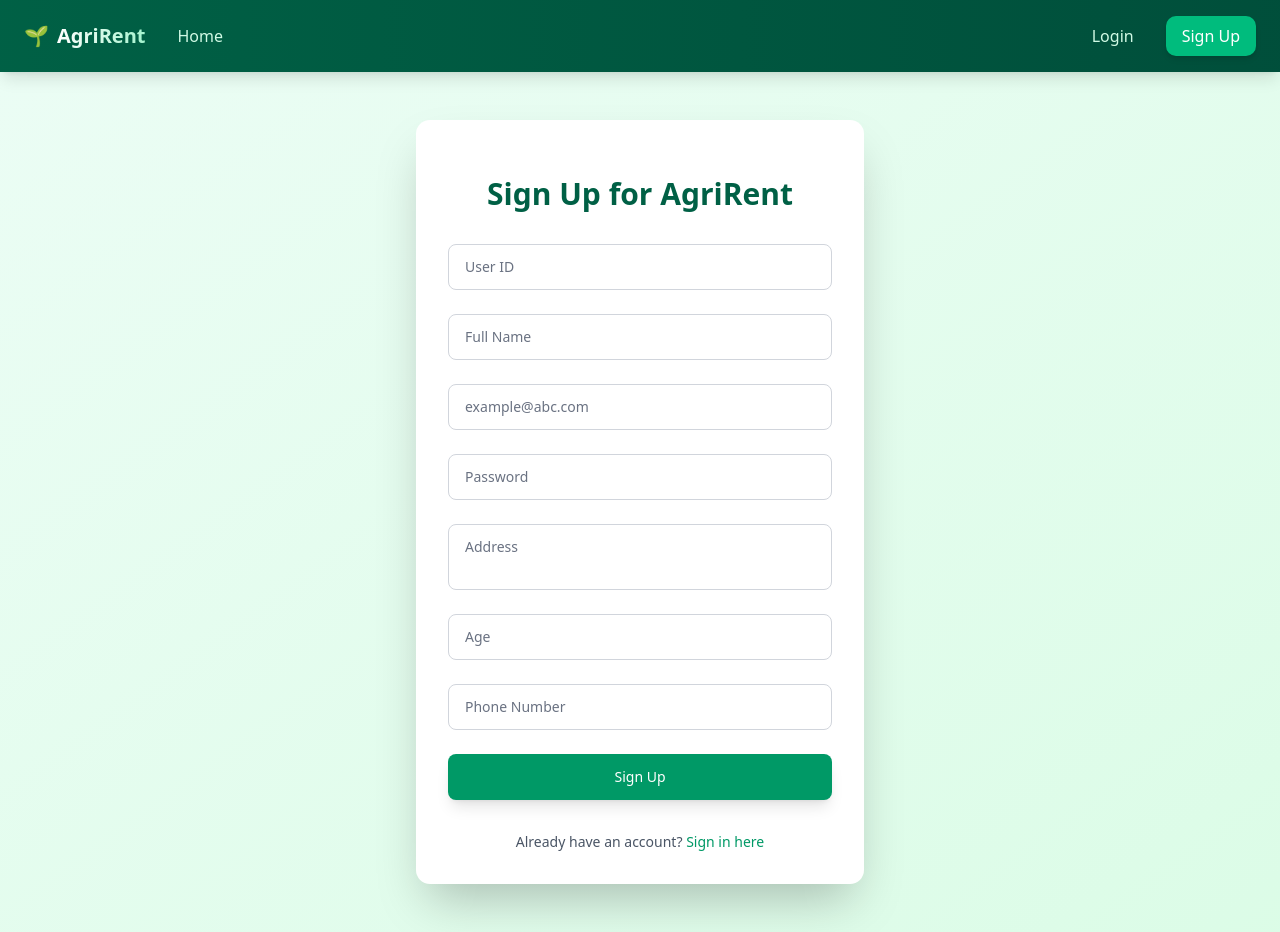
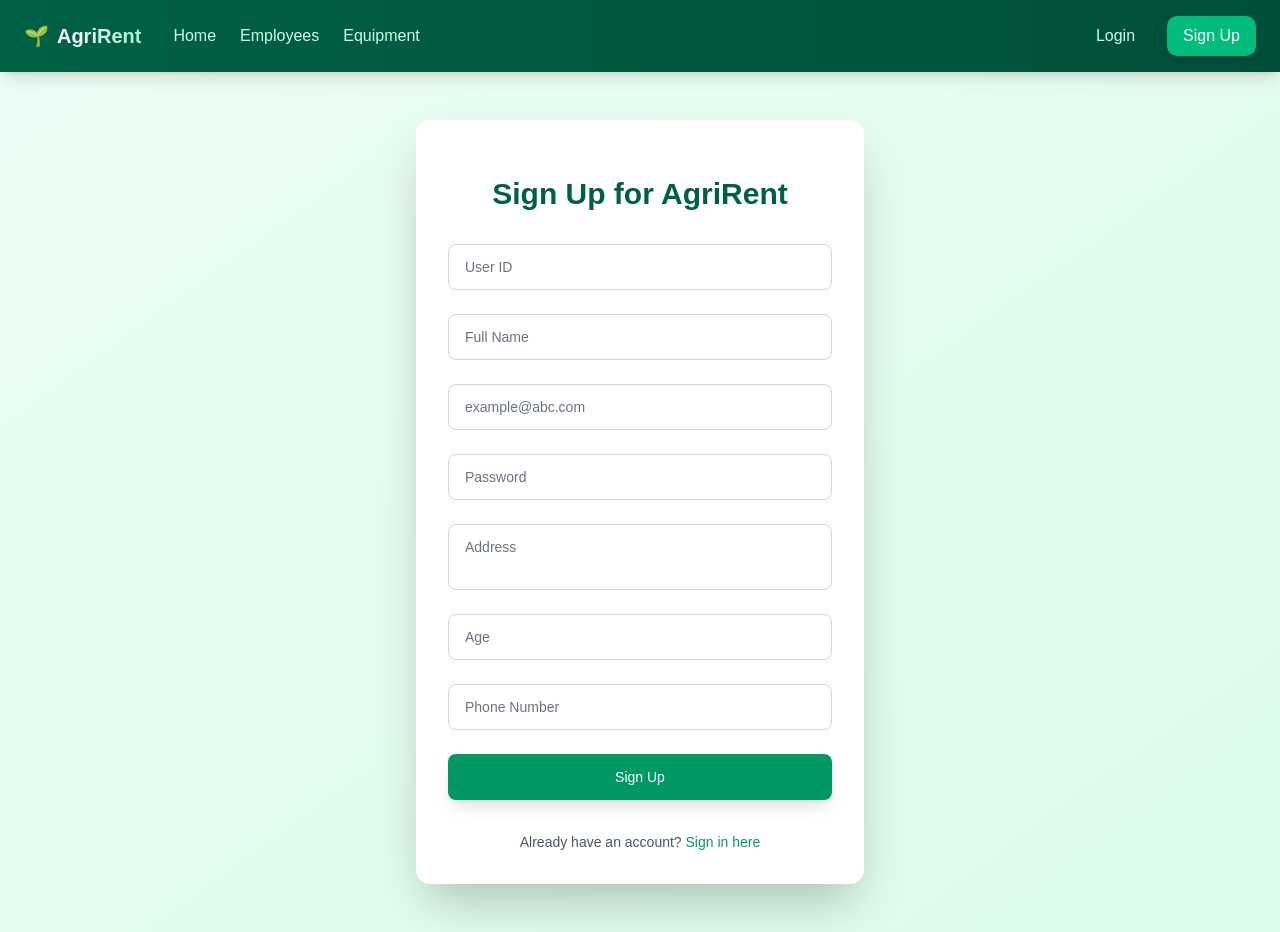
Before and after one commit to vinitsaspara/AgriRent, a React (Vite) app in the folder frontend/: page /signup in a window 1280 px wide. Built offline with nearby package versions, Linux system fonts and the light colour scheme.

Commit message:
fix all the role in the frontend

```diff
--- a/frontend/src/components/Auth/Signup.jsx
+++ b/frontend/src/components/Auth/Signup.jsx
@@ -33,7 +33,31 @@ export function Signup() {
   };
 
   const handleSubmit = async (e) => {
-// ... existing code ...
+
+    e.preventDefault();
+
+
+    try {
+      setLoading(true)
+      const res = await axios.post(`${USER_API_END_POINT}/signup`, formData, {
+        headers: {
+          "Content-Type": "application/json",
+        },
+        withCredentials: true,
+      });
+
+      console.log(res.data.success);
+
+
+      if(res.data.success){
+        navigate("/admin/all-employee");
+        toast.success(res.data.message);
+      }
+    } catch (error) {
+      console.log(error);
+    }finally{
+      setLoading(false)
+    }
   };
 
   return (
@@ -127,19 +151,26 @@ export function Signup() {
             <button
               type="submit"
               disabled={loading}
-              className={`group relative w-full flex justify-center py-3 px-4 border border-transparent text-sm font-medium rounded-md text-white transition-all duration-300 shadow-lg hover:shadow-xl transform hover:scale-105 active:scale-95 ${
-                loading ? "bg-gray-400 cursor-not-allowed" : "bg-emerald-600 hover:bg-emerald-700 focus:outline-none focus:ring-2 focus:ring-offset-2 focus:ring-emerald-500"
+              className={`group relative w-full flex justify-center py-3 px-4 border border-transparent text-sm font-medium rounded-md text-white transition-all duration-300 shadow-lg hover:shadow-xl transform cursor-pointer hover:scale-105 active:scale-95 ${
+                loading
+                  ? "bg-gray-400 cursor-not-allowed"
+                  : "bg-emerald-600 hover:bg-emerald-700 focus:outline-none focus:ring-2 focus:ring-offset-2 focus:ring-emerald-500"
               }`}
             >
               {user ? "Add Member" : "Sign Up"}
             </button>
           </form>
-           <p className="mt-4 text-center text-sm text-gray-600">
-            Already have an account?{' '}
-            <a href="/login" className="font-medium text-emerald-600 hover:text-emerald-500 hover:underline">
+          {
+            !user && <p className="mt-4 text-center text-sm text-gray-600">
+            Already have an account?{" "}
+            <a
+              href="/login"
+              className="font-medium text-emerald-600 hover:text-emerald-500 hover:underline"
+            >
               Sign in here
             </a>
           </p>
+          }
         </div>
       </div>
     </div>
--- a/frontend/src/components/admin/AllEquipment.jsx
+++ b/frontend/src/components/admin/AllEquipment.jsx
@@ -9,6 +9,8 @@ const AllEquipment = () => {
   userGetAllEquipment();
 
   const navigate = useNavigate();
+  const { user } = useSelector((state) => state.user);
+
 
   const { equipmentList } = useSelector(
     (state) => state.equipment?.allEquipment || {}
@@ -18,12 +20,14 @@ const AllEquipment = () => {
     <div className="flex flex-col min-h-screen bg-gradient-to-br from-emerald-50 to-green-100">
       <Navbar />
       <div className="flex justify-end p-4 md:p-6">
+        {user && user.role === "Admin" && (
           <Button
             onClick={() => navigate("/admin/add-equipment")}
             className="bg-emerald-600 hover:bg-emerald-700 text-white font-semibold py-2 px-4 rounded-lg shadow-md hover:shadow-lg transition-all duration-300 transform hover:scale-105 active:scale-95"
           >
             Add Equipment
           </Button>
+        )}
       </div>
 
       {equipmentList && equipmentList.length > 0 ? (
--- a/frontend/src/components/admin/AllMembers.jsx
+++ b/frontend/src/components/admin/AllMembers.jsx
@@ -14,47 +14,48 @@ import { USER_API_END_POINT } from "@/utils/constant";
 import toast from "react-hot-toast";
 
 const AllMembers = () => {
-
   useGetAllUsers();
 
+  const { user } = useSelector((state) => state.user);
 
   const { users } = useSelector((state) => state.user.allUsers || {}); // default empty object
   const navigate = useNavigate();
 
   const filteredUsers = users?.filter((user) => user.role !== "Admin");
 
-
-  const deleteMemberHandler = async (id) =>{
+  const deleteMemberHandler = async (id) => {
     try {
-
       console.log(id);
 
-
-      const res = await axios.delete(`${USER_API_END_POINT}/delete-member/${id}`,{
-        withCredentials:true
-      });
-      if(res.data.success){
+      const res = await axios.delete(
+        `${USER_API_END_POINT}/delete-member/${id}`,
+        {
+          withCredentials: true,
+        }
+      );
+      if (res.data.success) {
         navigate("/admin/all-employee");
         toast.success(res.data.message);
       }
-
     } catch (error) {
       console.log(error);
-
     }
-  }
+  };
 
   return (
     <div className="flex flex-col min-h-screen bg-gradient-to-br from-emerald-50 to-green-100">
       <Navbar />
       <div className="flex justify-between items-center p-4 md:p-6">
         <h1 className="text-2xl font-bold text-emerald-800">All Members</h1>
+
+        {user && user.role === "Admin" && (
           <Button
             onClick={() => navigate("/admin/add-employee")}
             className="bg-emerald-600 cursor-pointer hover:bg-emerald-700 text-white font-semibold py-2 px-4 rounded-lg shadow-md hover:shadow-lg transition-all duration-300 transform hover:scale-105 active:scale-95"
           >
             Add Member
           </Button>
+        )}
       </div>
 
       {filteredUsers && filteredUsers.length > 0 ? (
@@ -67,7 +68,9 @@ const AllMembers = () => {
               <div>
                 <p className="text-sm text-gray-500">
                   User ID:{" "}
-                  <span className="font-medium text-emerald-700">{user.userId}</span>
+                  <span className="font-medium text-emerald-700">
+                    {user.userId}
+                  </span>
                 </p>
                 <h3
                   className="text-lg font-semibold text-emerald-800 truncate"
@@ -81,7 +84,9 @@ const AllMembers = () => {
                 </p>
                 <p className="text-sm text-gray-600">
                   Phone:{" "}
-                  <span className="font-medium text-gray-800">{user.phoneNumber}</span>
+                  <span className="font-medium text-gray-800">
+                    {user.phoneNumber}
+                  </span>
                 </p>
                 <p className="text-sm text-gray-600">
                   Age:{" "}
@@ -89,7 +94,9 @@ const AllMembers = () => {
                 </p>
                 <p className="text-sm text-gray-600">
                   Address:{" "}
-                  <span className="font-medium text-gray-800">{user.address}</span>
+                  <span className="font-medium text-gray-800">
+                    {user.address}
+                  </span>
                 </p>
               </div>
 
@@ -99,7 +106,6 @@ const AllMembers = () => {
                     <Button
                       variant="outline"
                       className="mt-3 cursor-pointer border-emerald-300 text-emerald-700 hover:bg-emerald-50 focus:ring-emerald-500"
-
                     >
                       Actions
                     </Button>
@@ -108,22 +114,27 @@ const AllMembers = () => {
                     <Button
                       variant="ghost"
                       className="w-full cursor-pointer text-left text-sm text-emerald-700 hover:bg-emerald-50"
-                    onClick={()=>navigate(`/admin/member-update/${user?._id}`)}
+                      onClick={() =>
+                        navigate(`/admin/member-update/${user?._id}`)
+                      }
                     >
                       Update Member
                     </Button>
                     <Button
                       variant="ghost"
                       className="w-full cursor-pointer text-left text-sm text-red-600 hover:bg-red-50"
-                    onClick = {()=>{
-                      deleteMemberHandler(user?._id)
+                      onClick={() => {
+                        deleteMemberHandler(user?._id);
                       }}
                     >
                       Delete Member
                     </Button>
                   </PopoverContent>
                 </Popover>
-              <Button className="mt-3 cursor-pointer" onClick={()=>navigate(`/admin/member-details/${user._id}`)}>
+                <Button
+                  className="mt-3 cursor-pointer"
+                  onClick={() => navigate(`/admin/member-details/${user._id}`)}
+                >
                   Details
                 </Button>
               </div>
--- a/frontend/src/components/pages/HomePage.jsx
+++ b/frontend/src/components/pages/HomePage.jsx
@@ -1,7 +1,11 @@
 import React from 'react'
 import { Navbar } from './Navbar'
+import { useNavigate } from 'react-router-dom'
 
 const HomePage = () => {
+
+  const navigate = useNavigate();
+
   return (
     <div className="min-h-screen bg-white">
       <Navbar/>
@@ -17,10 +21,11 @@ const HomePage = () => {
               Access premium farming equipment without the premium price tag
             </p>
             <div className="flex flex-wrap gap-4">
-              <button className="bg-emerald-600 hover:bg-emerald-700 text-white font-medium py-3 px-6 rounded-md transition-colors">
+              <button className="bg-emerald-600 hover:bg-emerald-700 text-white font-medium py-3 px-6 rounded-md cursor-pointer transition-colors"
+              onClick={()=>navigate("/admin/all-equipment")}>
                 Browse Equipment
               </button>
-              <button className="border border-emerald-600 text-emerald-600 hover:bg-emerald-50 font-medium py-3 px-6 rounded-md transition-colors">
+              <button className="border border-emerald-600 text-emerald-600 hover:bg-emerald-50 font-medium py-3 px-6 rounded-md transition-colors cursor-pointer">
                 How It Works
               </button>
             </div>
@@ -42,10 +47,13 @@ const HomePage = () => {
 
           <div className="grid grid-cols-1 sm:grid-cols-2 lg:grid-cols-4 gap-6">
             {/* Category 1 */}
-            <div className="group relative overflow-hidden rounded-lg bg-gray-100 cursor-pointer">
+            <div
+            onClick={()=>navigate("/admin/all-equipment")}
+            className="group relative overflow-hidden rounded-lg bg-gray-100 cursor-pointer">
               <img
                 src="https://images.unsplash.com/photo-1589923188651-268a9765e432?ixlib=rb-4.0.3&auto=format&fit=crop&w=987&q=80"
                 alt="Tractor"
+
                 className="w-full h-64 object-cover transition-transform duration-500 group-hover:scale-110"
               />
               <div className="absolute inset-0 bg-gradient-to-t from-black/70 to-transparent flex flex-col justify-end p-6">
@@ -58,10 +66,13 @@ const HomePage = () => {
             </div>
 
             {/* Category 2 */}
-            <div className="group relative overflow-hidden rounded-lg bg-gray-100 cursor-pointer">
+            <div
+            onClick={()=>navigate("/admin/all-equipment")}
+            className="group relative overflow-hidden rounded-lg bg-gray-100 cursor-pointer">
               <img
                 src="https://images.unsplash.com/photo-1625246333195-78d9c38ad449?ixlib=rb-4.0.3&auto=format&fit=crop&w=1170&q=80"
                 alt="Harvester"
+
                 className="w-full h-64 object-cover transition-transform duration-500 group-hover:scale-110"
               />
               <div className="absolute inset-0 bg-gradient-to-t from-black/70 to-transparent flex flex-col justify-end p-6">
@@ -74,10 +85,13 @@ const HomePage = () => {
             </div>
 
             {/* Category 3 */}
-            <div className="group relative overflow-hidden rounded-lg bg-gray-100 cursor-pointer">
+            <div
+            onClick={()=>navigate("/admin/all-equipment")}
+            className="group relative overflow-hidden rounded-lg bg-gray-100 cursor-pointer">
               <img
                 src="https://images.unsplash.com/photo-1621628898826-8956e10449eb?ixlib=rb-4.0.3&auto=format&fit=crop&w=1974&q=80"
                 alt="Irrigation"
+
                 className="w-full h-64 object-cover transition-transform duration-500 group-hover:scale-110"
               />
               <div className="absolute inset-0 bg-gradient-to-t from-black/70 to-transparent flex flex-col justify-end p-6">
@@ -90,10 +104,14 @@ const HomePage = () => {
             </div>
 
             {/* Category 4 */}
-            <div className="group relative overflow-hidden rounded-lg bg-gray-100 cursor-pointer">
+            <div
+            onClick={()=>navigate("/admin/all-equipment")}
+
+            className="group relative overflow-hidden rounded-lg bg-gray-100 cursor-pointer">
               <img
                 src="https://images.unsplash.com/photo-1592982537447-7440770cbfc9?ixlib=rb-4.0.3&auto=format&fit=crop&w=1974&q=80"
                 alt="Seeders"
+
                 className="w-full h-64 object-cover transition-transform duration-500 group-hover:scale-110"
               />
               <div className="absolute inset-0 bg-gradient-to-t from-black/70 to-transparent flex flex-col justify-end p-6">
--- a/frontend/src/components/pages/Navbar.jsx
+++ b/frontend/src/components/pages/Navbar.jsx
@@ -50,22 +50,23 @@ export function Navbar() {
             </a>
 
             {/* Admin Navigation */}
-            {user?.role === "Admin" && (
               <div className="flex items-center space-x-6">
+            {user?.role !== "Farmer" && (
                 <button
                   onClick={() => navigate("/admin/all-employee")}
-                  className="text-emerald-100 hover:text-white hover:underline decoration-emerald-400 underline-offset-4 font-medium transition-all duration-300"
+                  className="text-emerald-100 hover:text-white hover:underline decoration-emerald-400 underline-offset-4 font-medium transition-all duration-300 cursor-pointer"
                 >
                   Employees
                 </button>
+                )}
                 <button
                   onClick={() => navigate("/admin/all-equipment")}
-                  className="text-emerald-100 hover:text-white hover:underline decoration-emerald-400 underline-offset-4 font-medium transition-all duration-300"
+                  className="text-emerald-100 hover:text-white hover:underline decoration-emerald-400 cursor-pointer underline-offset-4 font-medium transition-all duration-300"
                 >
                   Equipment
                 </button>
+
               </div>
-            )}
           </div>
         </div>
 
@@ -75,13 +76,13 @@ export function Navbar() {
             <>
               <a
                 href="/login"
-                className="text-emerald-100 hover:text-white px-4 py-2 rounded-lg transition-all duration-300 hover:bg-emerald-700/50"
+                className="text-emerald-100 hover:text-white px-4 py-2 rounded-lg transition-all duration-300 cursor-pointer hover:bg-emerald-700/50"
               >
                 Login
               </a>
               <a
                 href="/signup"
-                className="bg-emerald-500 hover:bg-emerald-400 text-white font-medium px-4 py-2 rounded-lg transition-all duration-300 shadow-md hover:shadow-lg"
+                className="bg-emerald-500 hover:bg-emerald-400 text-white font-medium px-4 py-2 rounded-lg cursor-pointer transition-all duration-300 shadow-md hover:shadow-lg "
               >
                 Sign Up
               </a>
@@ -90,7 +91,7 @@ export function Navbar() {
             <>
               <button
                 onClick={() => navigate("/user/profile/" + user.userId)}
-                className="text-emerald-100 hover:text-white px-4 py-2 rounded-lg transition-all duration-300 hover:bg-emerald-700/50 flex items-center"
+                className="text-emerald-100 hover:text-white px-4 py-2 rounded-lg transition-all duration-300 hover:bg-emerald-700/50 flex items-center cursor-pointer"
               >
                 <svg xmlns="http://www.w3.org/2000/svg" className="h-5 w-5 mr-1" viewBox="0 0 20 20" fill="currentColor">
                   <path fillRule="evenodd" d="M10 9a3 3 0 100-6 3 3 0 000 6zm-7 9a7 7 0 1114 0H3z" clipRule="evenodd" />
@@ -99,7 +100,7 @@ export function Navbar() {
               </button>
               <button
                 onClick={handleLogout}
-                className="text-emerald-100 hover:text-white px-4 py-2 rounded-lg transition-all duration-300 hover:bg-emerald-700/50 flex items-center"
+                className="text-emerald-100 hover:text-white px-4 py-2 rounded-lg transition-all duration-300 hover:bg-emerald-700/50 flex items-center cursor-pointer"
               >
                 <svg xmlns="http://www.w3.org/2000/svg" className="h-5 w-5 mr-1" viewBox="0 0 20 20" fill="currentColor">
                   <path fillRule="evenodd" d="M3 3a1 1 0 00-1 1v12a1 1 0 001 1h12a1 1 0 001-1V4a1 1 0 00-1-1H3zm11 4a1 1 0 10-2 0v4a1 1 0 102 0V7zm-3 1a1 1 0 10-2 0v3a1 1 0 102 0V8zM8 9a1 1 0 00-2 0v2a1 1 0 102 0V9z" clipRule="evenodd" />
--- a/frontend/src/index.css
+++ b/frontend/src/index.css
@@ -3,6 +3,10 @@
 @plugin "tailwindcss-animate";
 
 @custom-variant dark (&:is(.dark *));
+
+body{
+  font-family: "Poppins", sans-serif;
+}
 
 :root {
   --background: oklch(1 0 0);
```
Also changed, not shown: 1 other file (tests, documents, lock files or other folders). Lines whose indentation alone changed are shown as unchanged.
